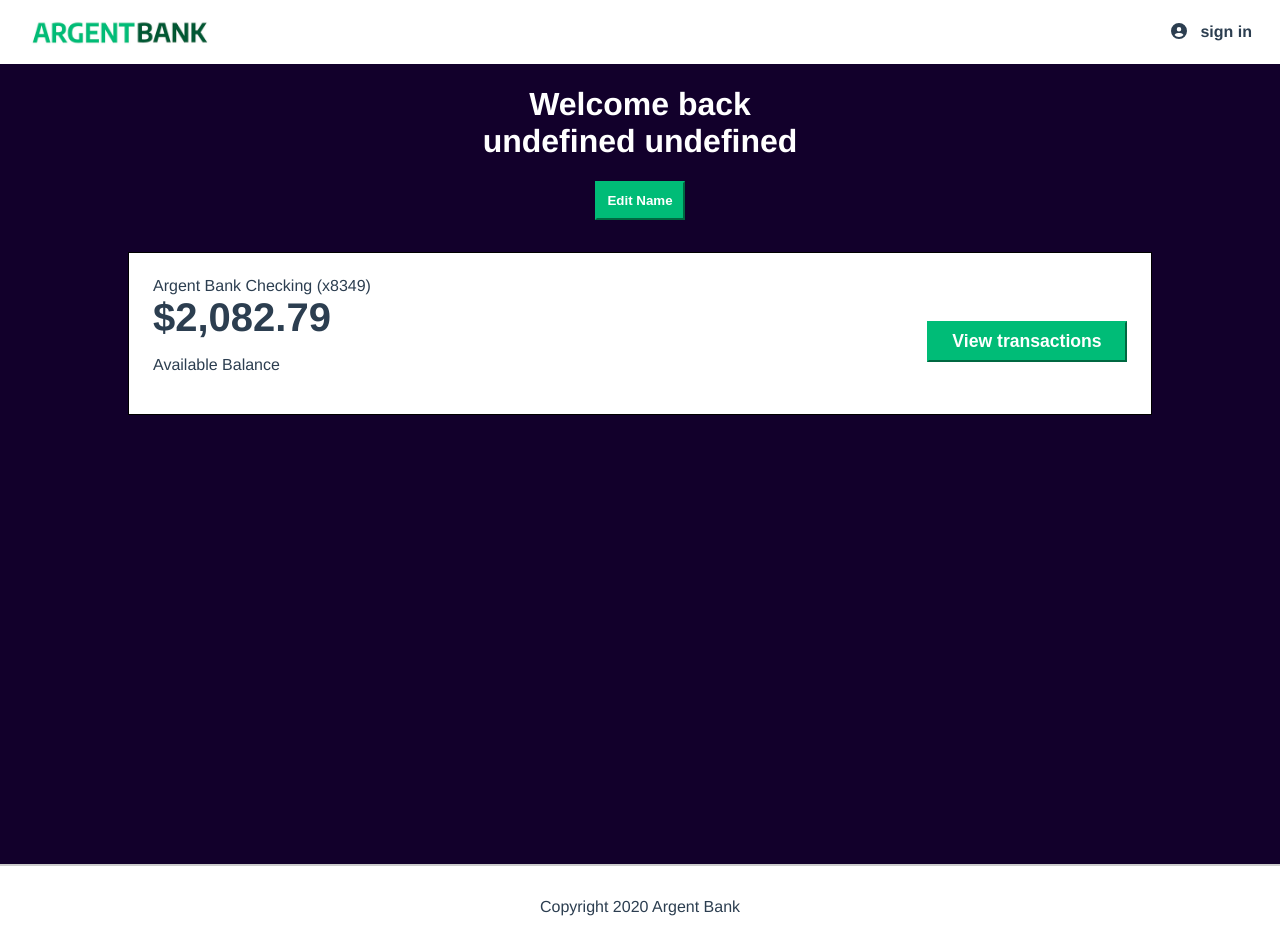
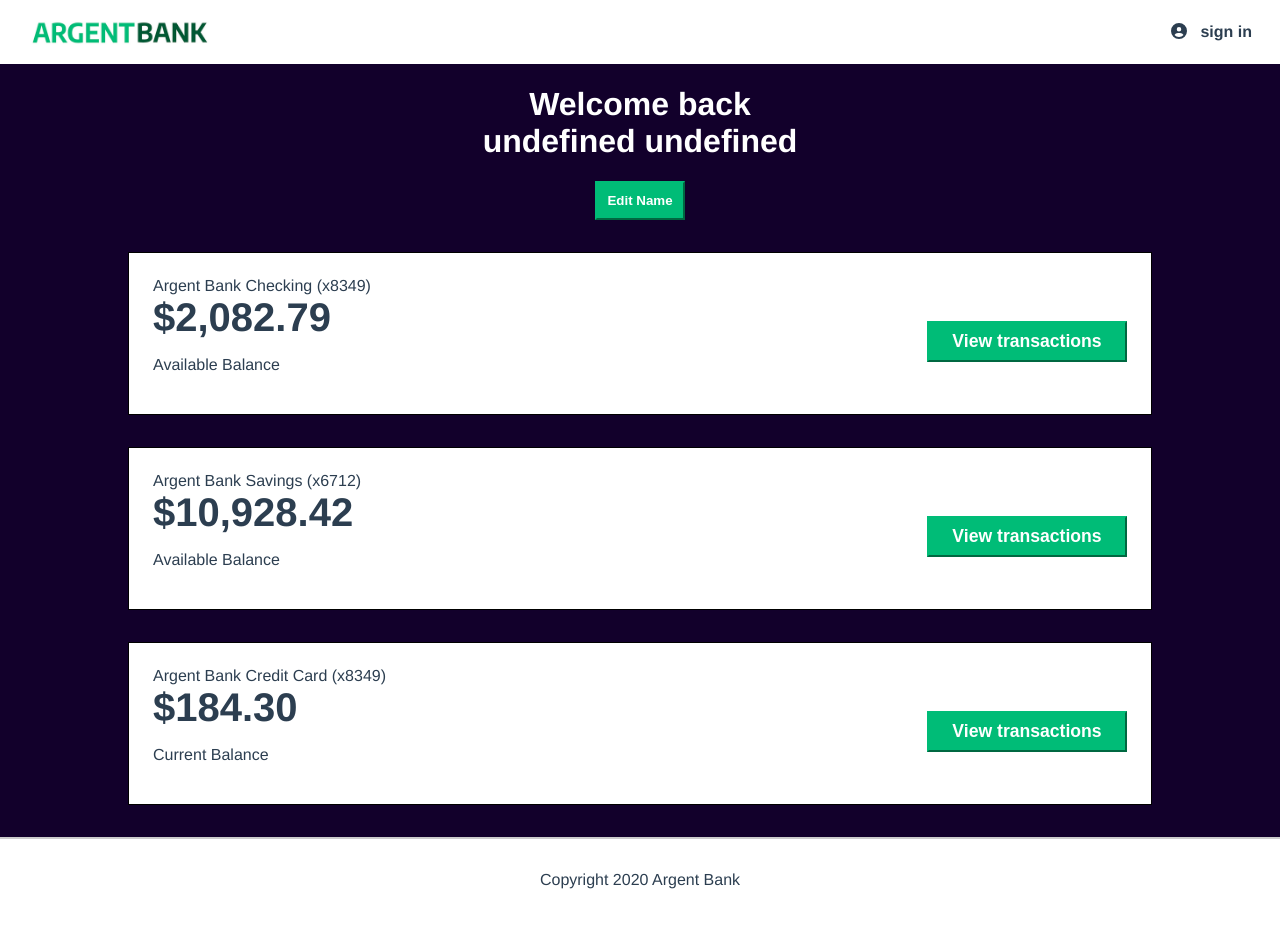
Before and after one commit to JeanVuillet/Projet13, a React (Create React App) app in the folder front/: page /user in a window 1280 px wide. After the commit the page ends 913 px from the top, so only its background shows below. Built offline with nearby package versions, Linux system fonts and the light colour scheme.

Commit message:
css better

```diff
--- a/front/src/App/App.scss
+++ b/front/src/App/App.scss
@@ -1,7 +1,7 @@
 .App{
-main{  margin: 0;
+ margin: 0;
     display: flex;
     flex-direction: column;
     min-height: 100vh;
+
 }
-}
--- a/front/src/Components/AcccountComp/AccountComp.jsx
+++ b/front/src/Components/AcccountComp/AccountComp.jsx
@@ -1,12 +1,12 @@
 import './AccountComp.scss';
 
-export function AccountComp(){
+export function AccountComp({header,amount,footer}){
     return(
     <section className="account">
         <div className="account-content-wrapper">
-          <h3 className="account-title">Argent Bank Checking (x8349)</h3>
-          <p className="account-amount">$2,082.79</p>
-          <p className="account-amount-description">Available Balance</p>
+          <h3 className="account-title">{header}</h3>
+          <p className="account-amount">{amount}</p>
+          <p className="account-amount-description">{footer}</p>
         </div>
         <div className="account-content-wrapper cta">
           <button className="transaction-button">View transactions</button>
--- a/front/src/Pages/Profile/Profile.jsx
+++ b/front/src/Pages/Profile/Profile.jsx
@@ -66,7 +66,9 @@ console.log(user)
         <div className="accoutsSection">
           <h2 className="sr-only">Accounts</h2>
           <div className="accounts">
-            <AccountComp />
+            <AccountComp header='Argent Bank Checking (x8349)' amount='$2,082.79' footer='Available Balance'/>
+            <AccountComp header='Argent Bank Savings (x6712)' amount='$10,928.42' footer='Available Balance'/>
+            <AccountComp header='Argent Bank Credit Card (x8349)' amount='$184.30' footer='Current Balance'/>
           </div>
         </div>
 
--- a/front/src/Pages/Profile/Profile.scss
+++ b/front/src/Pages/Profile/Profile.scss
@@ -63,13 +63,10 @@
     font-size: large;
 
 }
-.mainSection{
-    display: flex;
-    flex-direction: column;
-    gap:5px;
-    justify-content: center;
-    gap: 20px;
+.main{
+    flex:1;
 }
+
 .prenomSection{
     display: flex;
     justify-content: flex-end;
```
Also changed, not shown: 1 other file (tests, documents, lock files or other folders).
